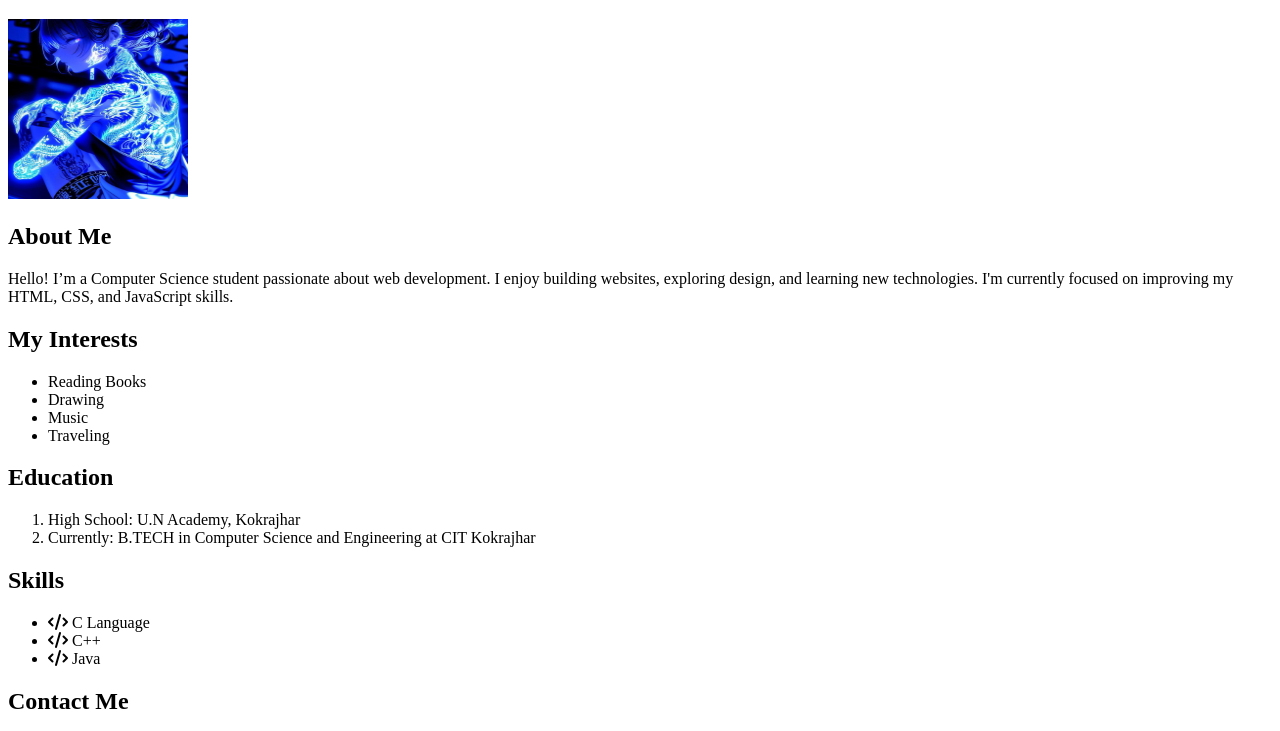
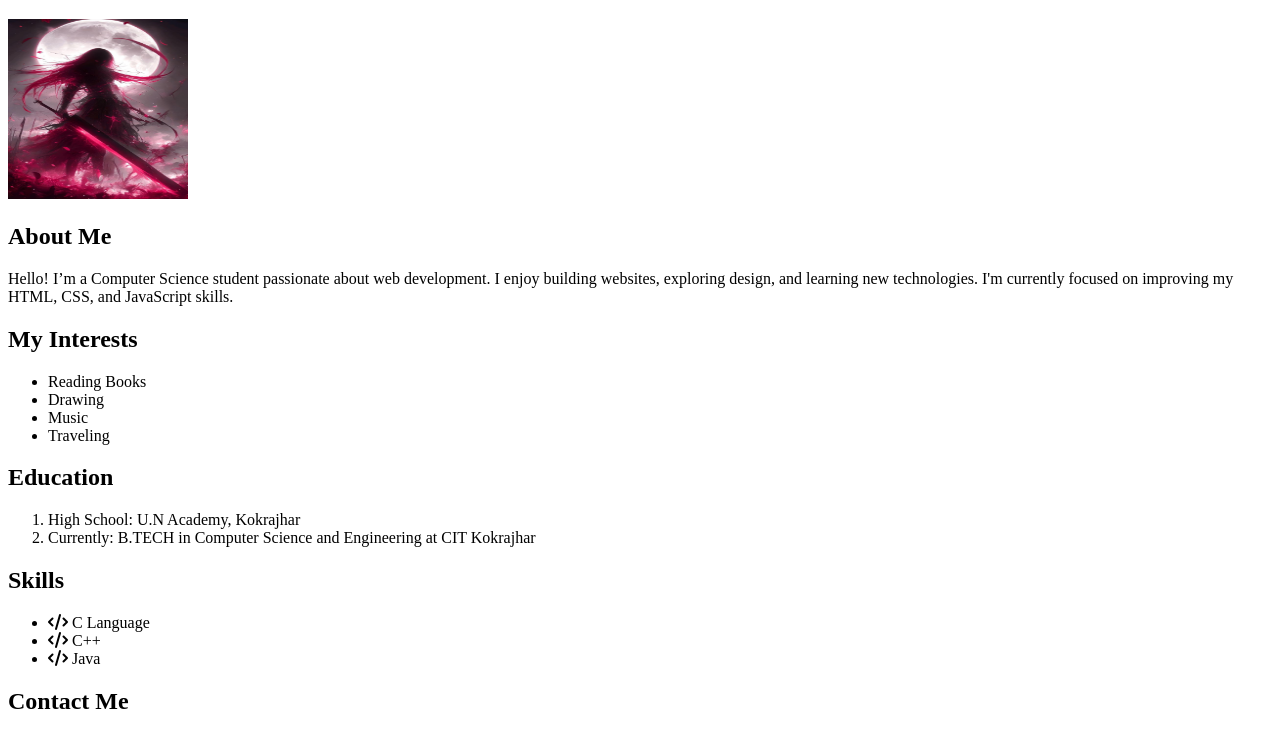
Before and after one commit to Dav-zz/Assignment-1, a plain HTML site: page index.html in a window 1280 px wide. Shown: the part 61-792 px from the top of the page. Drawn offline with Linux system fonts and the light colour scheme.

Commit message:
ASSIGNMENT 1

```diff
--- a/index.html
+++ b/index.html
@@ -12,7 +12,7 @@
 
   <h1>David Basumatary</h1>
 
-  <img src="img/dav.jpg.jpg" alt="My Profile Picture" width="180" height="180">
+  <img src="img/dav.jpg" alt="My Profile Picture" width="180" height="180">
 
   <h2>About Me</h2>
   <p>Hello! I’m a Computer Science student passionate about web development. I enjoy building websites, exploring design, and learning new technologies. I'm currently focused on improving my HTML, CSS, and JavaScript skills.</p>
```
Also changed, not shown: img/dav.jpg (added), img/dav.jpg.jpg (deleted).
